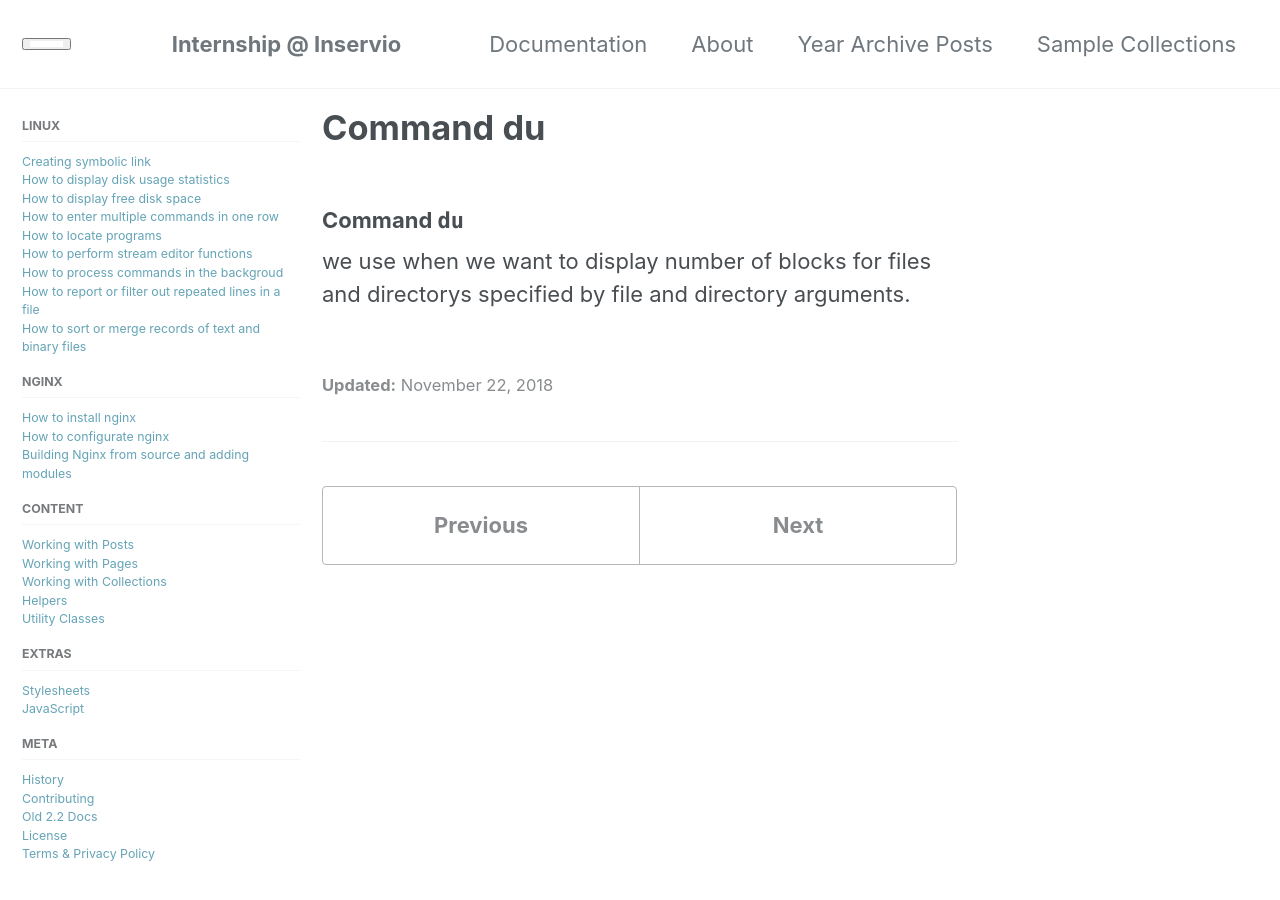
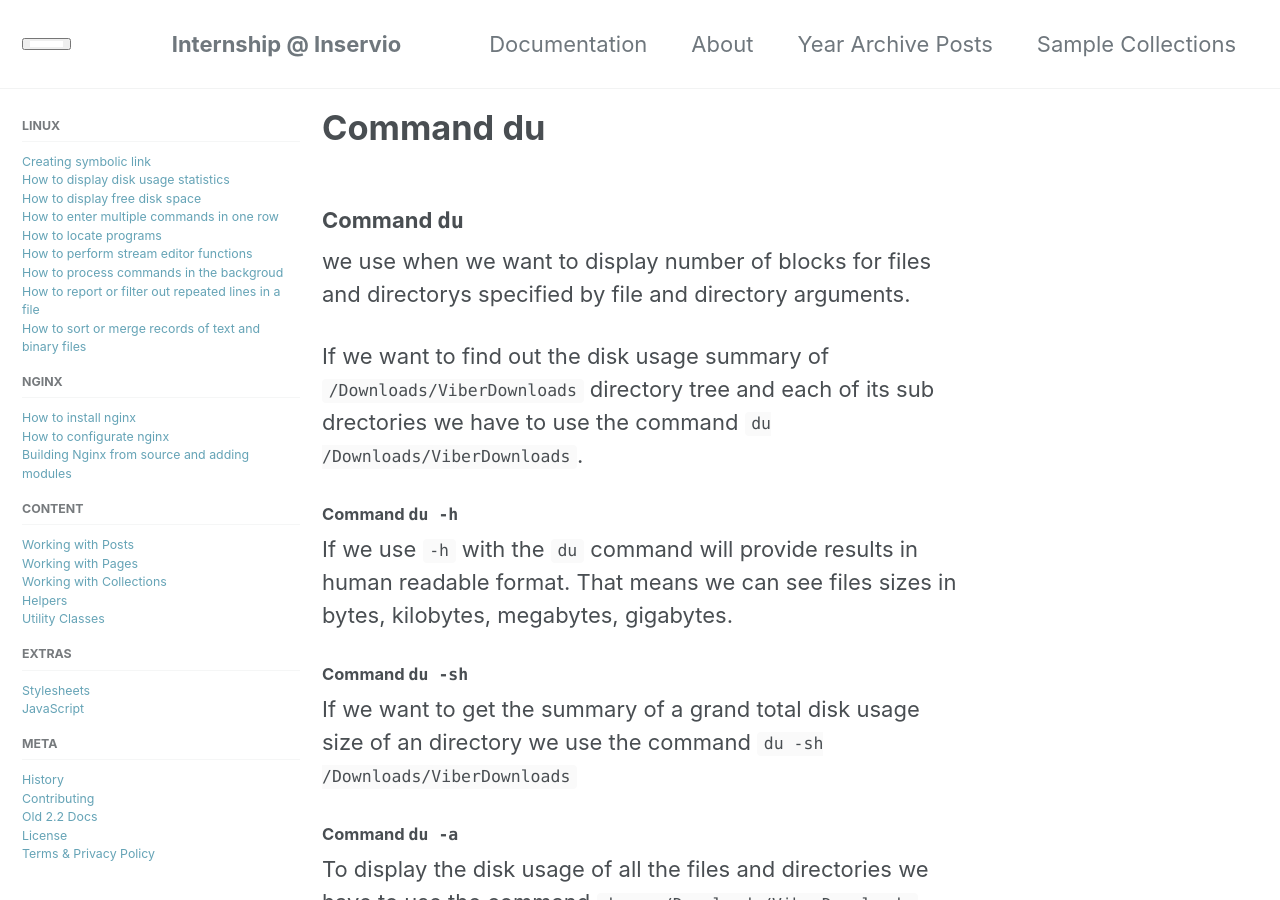
Before and after one commit to inservio/internship, a Jekyll site: the page built from _docs/linux/how-to-display-disk-usage-statistics.md, in a window 1280 px wide and 900 px high. Built offline with Jekyll 4.4.1, drawn with Linux system fonts in a browser that asks for light colours; some of the changed text lies outside the part shown.

Commit message:
adding new content to du command

````diff
--- a/_docs/linux/how-to-display-disk-usage-statistics.md
+++ b/_docs/linux/how-to-display-disk-usage-statistics.md
@@ -11,3 +11,17 @@ permalink: /docs/linux/how-to-display-disk-usage-statistics/
 
 ### Command ```du```
 we use when we want to display number of blocks for files and directorys specified by file and directory arguments.
+
+If we want to find out the disk usage summary of ```/Downloads/ViberDownloads``` directory tree and each of its sub drectories we have to use the command ```du /Downloads/ViberDownloads```.
+
+#### Command ```du -h```
+If we use ```-h``` with the ``` du``` command will provide results in human readable format. That means we can see files sizes in bytes, kilobytes, megabytes, gigabytes.
+
+#### Command ```du -sh ```
+If we want to get the summary of a grand total disk usage size of an directory we use the command ```du -sh /Downloads/ViberDownloads```
+
+#### Command ```du -a```
+To display the disk usage of all the files and directories we have to use the command ```du -a /Downloads/ViberDownloads```
+
+#### Command
+To display disk usage of all the file and direcotires in human readeable format we have to use the command ```du -ah /Downloads/ViberDownloads```
````
